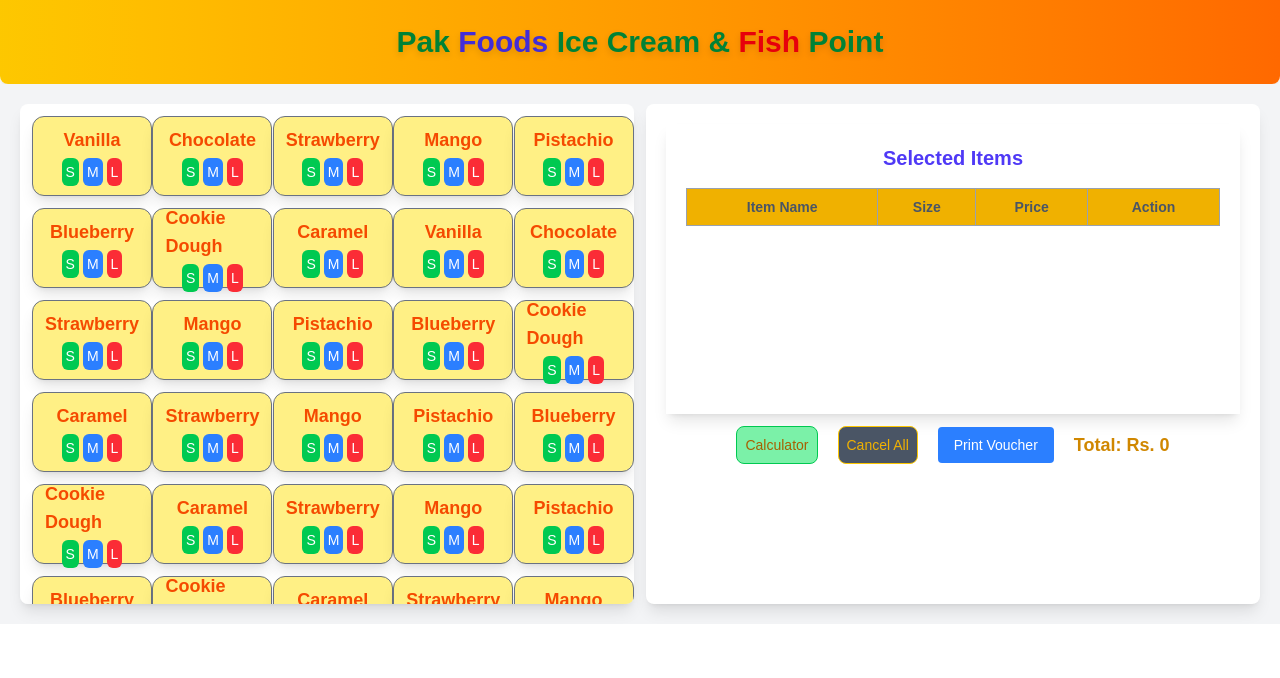
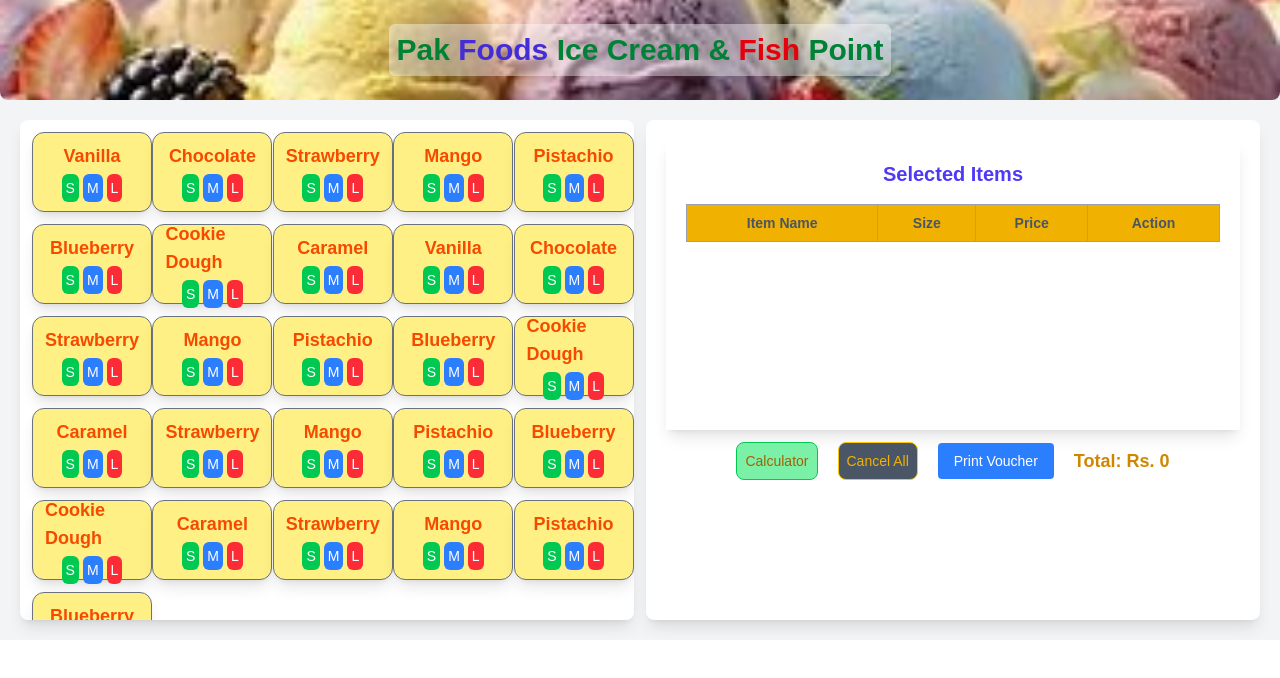
Before and after one commit to Mashoodgondal/pak-food-Management-System, a Next.js app: page / in a window 1280 px wide. Shown: the top 678 px of the page. Built offline with nearby package versions, Linux system fonts and the light colour scheme.

Commit message:
background image

```diff
--- a/app/head/page.js
+++ b/app/head/page.js
@@ -1,7 +1,28 @@
+// import Image from "next/image";
+// import img1 from '@/public/images/banner1.jpg'
+
+// const HeaderPage = () => {
+//     return (
+//         <header className="py-4 px-4 lg:py-6  shadow-md rounded-b-lg text-center"
+//             style={{ backgroundImage: { img1 } }}
+//         >
+
+//             <h1 className="text-2xl sm:text-4xl lg:text-3xl font-extrabold text-green-700 drop-shadow-md">
+//                 Pak <span className="text-indigo-700">Foods</span> Ice Cream &
+//                 <span className="text-red-600"> Fish</span> Point
+//             </h1>
+//         </header>
+//     );
+// };
+
+// export default HeaderPage;
 const HeaderPage = () => {
     return (
-        <header className="py-4 px-4 lg:py-6 bg-gradient-to-r from-yellow-400 to-orange-500 shadow-md rounded-b-lg text-center">
-            <h1 className="text-2xl sm:text-4xl lg:text-3xl font-extrabold text-green-700 drop-shadow-md">
+        <header
+            className="py-4 px-4 lg:py-6 shadow-md rounded-b-lg text-center bg-cover bg-center bg-no-repeat"
+            style={{ backgroundImage: "url('/images/banner2.jpg')" }} // ✅ Use direct public folder path
+        >
+            <h1 className="text-2xl sm:text-4xl lg:text-3xl font-extrabold text-green-700 drop-shadow-md bg-white/40 p-2 rounded-md inline-block">
                 Pak <span className="text-indigo-700">Foods</span> Ice Cream &
                 <span className="text-red-600"> Fish</span> Point
             </h1>
--- a/app/hero/page.js
+++ b/app/hero/page.js
@@ -30,15 +30,7 @@
     { name: "Mango", prices: { small: 65, medium: 130, large: 195 } },
     { name: "Pistachio", prices: { small: 75, medium: 150, large: 225 } },
     { name: "Blueberry", prices: { small: 70, medium: 140, large: 210 } },
-    { name: "Cookie Dough", prices: { small: 80, medium: 160, large: 240 } },
-    { name: "Caramel", prices: { small: 85, medium: 170, large: 255 } },
-    { name: "Strawberry", prices: { small: 55, medium: 110, large: 165 } },
-    { name: "Mango", prices: { small: 65, medium: 130, large: 195 } },
-    { name: "Pistachio", prices: { small: 75, medium: 150, large: 225 } },
-    { name: "Blueberry", prices: { small: 70, medium: 140, large: 210 } },
-    { name: "Cookie Dough", prices: { small: 80, medium: 160, large: 240 } },
-    { name: "Caramel", prices: { small: 85, medium: 170, large: 255 } },
-    { name: "Caramel", prices: { small: 85, medium: 170, large: 255 } },
+
 ];
 
 const HomePage = () => {
```
Also changed, not shown: public/images/banner1.jpg (added), public/images/banner2.jpg (added).
